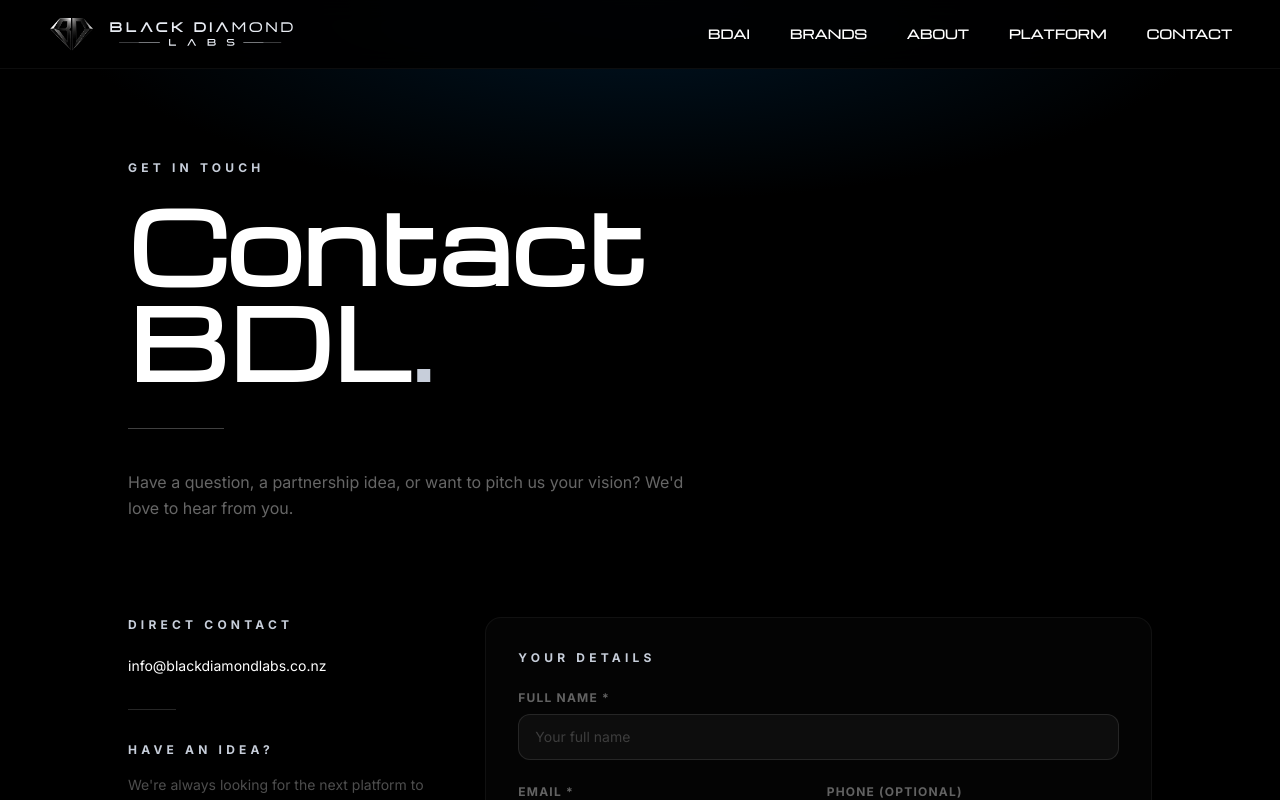
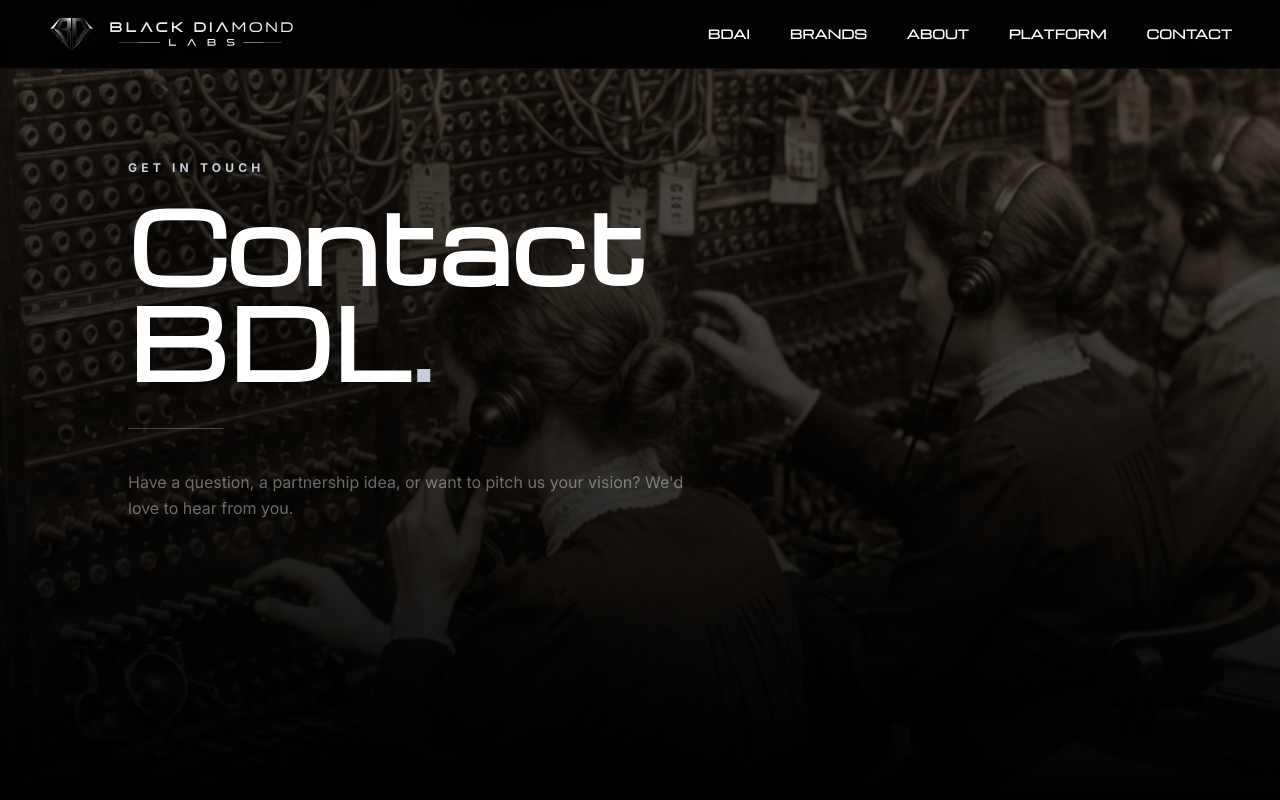
Before and after one commit to N8Nuks/blackdiamondlabs, a Next.js app: page /contact in a window 1280 px wide. Shown: the top 800 px of the page. Built offline with nearby package versions, Linux system fonts and the light colour scheme.

Commit message:
Contact: remove covering gradient, pin background

```diff
--- a/app/contact/page.tsx
+++ b/app/contact/page.tsx
@@ -43,11 +43,10 @@
 
       {/* Hero */}
       <section className="relative pt-40 pb-24 px-8 sm:px-16 lg:px-32 overflow-hidden">
-        <div className="absolute inset-0">
+        <div className="fixed inset-0 z-0 pointer-events-none">
           <img src="/contact-bg.jpg" alt="" className="w-full h-full object-cover" />
           <div className="absolute inset-0" style={{ background: 'linear-gradient(180deg, rgba(0,0,0,0.55) 0%, rgba(0,0,0,0.78) 60%, #000 100%)' }} />
         </div>
-        <div className="absolute inset-0" style={{ background: 'radial-gradient(ellipse 70% 50% at 50% 0%, #001525 0%, #000 65%)' }} />
         <div className="relative z-10 max-w-5xl mx-auto">
           <p className="text-xs font-bold uppercase tracking-[0.35em] mb-5" style={{ color: '#C7CEDA' }}>Get In Touch</p>
           <h1 className="text-6xl sm:text-7xl lg:text-8xl font-black leading-none mb-10 text-white">
```
